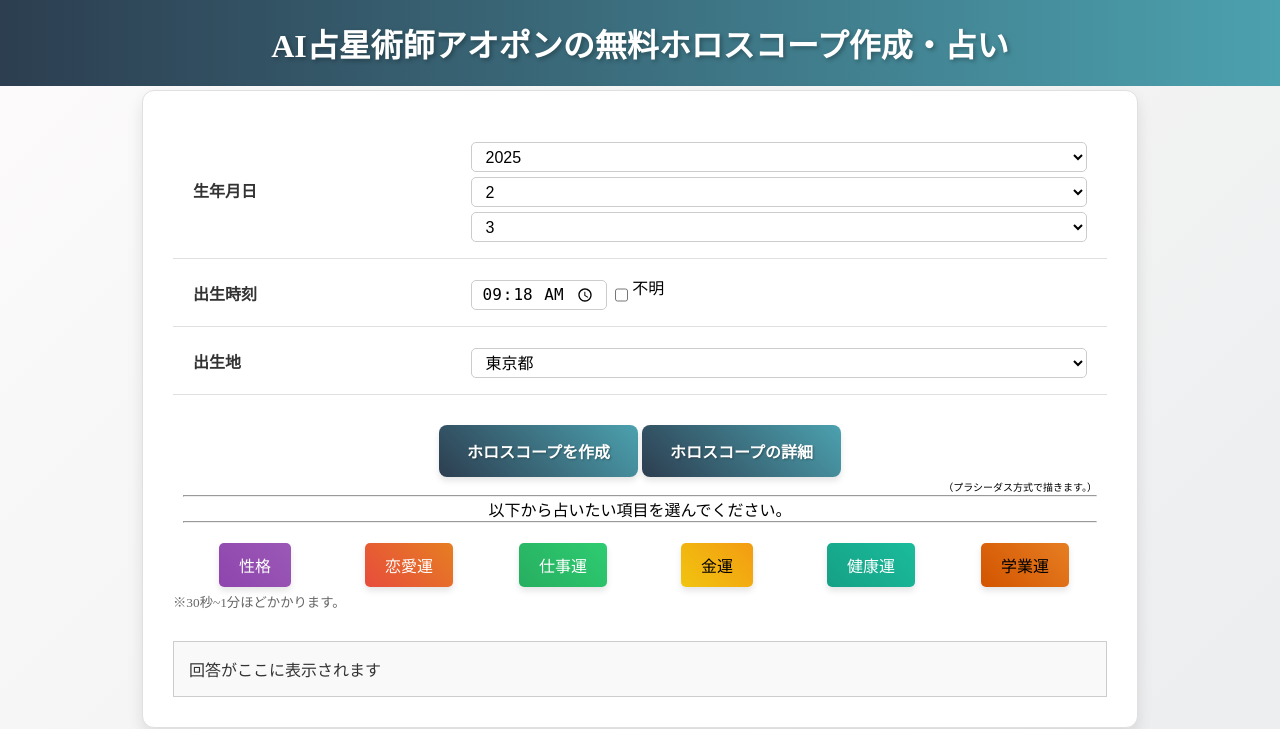
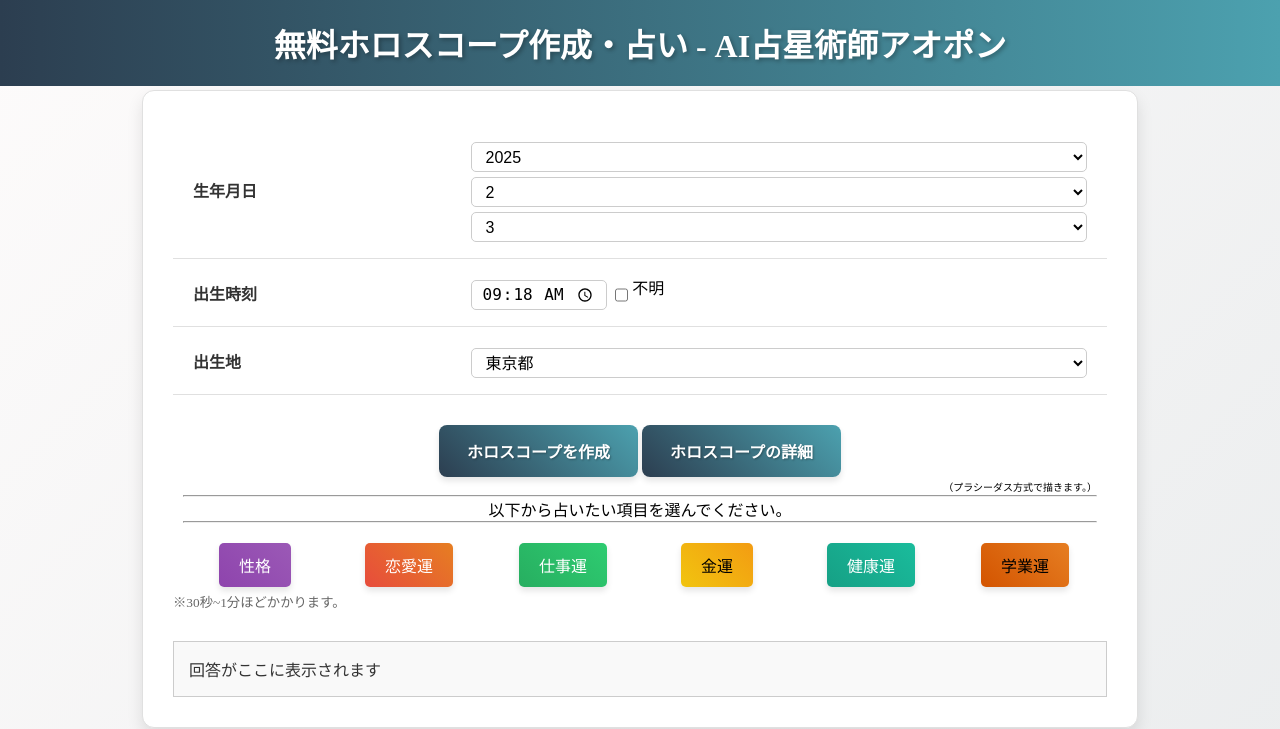
Before and after one commit to YutaAoyagi2018/aihoroscope, a Django app: page / in a window 1280 px wide. Shown: the top 729 px of the page. Run offline with Django 5.2, Linux system fonts and the light colour scheme; some libraries are stand-ins or nearby versions.

Commit message:
タイトル修正

```diff
--- a/aihoroscope/settings.py
+++ b/aihoroscope/settings.py
@@ -28,7 +28,6 @@ SECRET_KEY = 'django-insecure-7*+2g^2tr48q6fl!z8&6%)gwq90usyk#t@#0isz=t*9jpez^(z
 DEBUG = True
 
 ALLOWED_HOSTS = ["aihoroscope.onrender.com",'aihoroscopeanalysis.com']
-# ALLOWED_HOSTS = []
 
 CSRF_TRUSTED_ORIGINS = [
     'https://aihoroscope.onrender.com',
--- a/horoscope_app/templates/horoscope_app/index.html
+++ b/horoscope_app/templates/horoscope_app/index.html
@@ -13,7 +13,7 @@
         <link rel="canonical" href="https://aihoroscope.onrender.com/">
 
         <!-- OGPタグ（SNS等でのシェア用） -->
-        <meta property="og:title" content="AI占星術師アオポンの無料ホロスコープ作成・占い">
+        <meta property="og:title" content="無料ホロスコープ作成・占い - AI占星術師アオポン">
         <meta property="og:description" content="生年月日、出生時刻、出生地からあなたのホロスコープを作成し、性格・恋愛運・仕事運・金運を占います。">
         <meta property="og:type" content="website">
         <meta property="og:url" content="https://aihoroscope.onrender.com/">
@@ -24,7 +24,7 @@
         {
         "@context": "https://schema.org",
         "@type": "WebPage",
-        "name": "AI占星術師アオポンの無料ホロスコープ作成・占い",
+        "name": "無料ホロスコープ作成・占い - AI占星術師アオポン",
         "description": "生年月日、出生時刻、出生地からあなたのホロスコープを無料で作成し、性格・恋愛運・仕事運・金運・健康運・学業運を占うAI占星術師アオポンのサービスです。",
         "url": "https://aihoroscope.onrender.com/"
         }
@@ -520,7 +520,7 @@
 
     <body>
         <div class="wrapper">
-            <h1>AI占星術師アオポンの無料ホロスコープ作成・占い</h1>
+            <h1>無料ホロスコープ作成・占い - AI占星術師アオポン</h1>
             <div class="layout-wrapper">
                 <!-- 左側広告エリア -->
                 <!-- <aside class="side-ad left-ad"> -->
```
